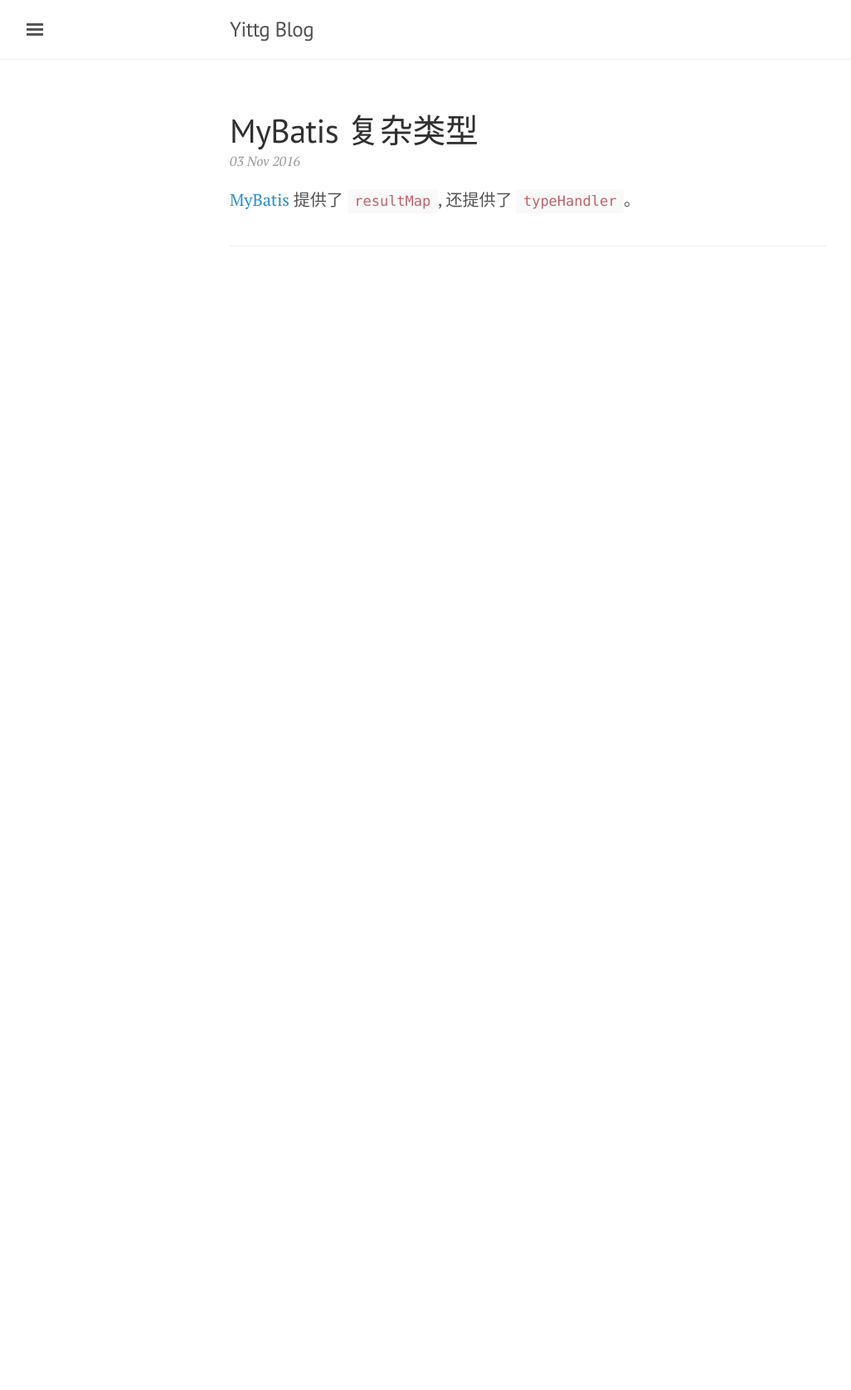
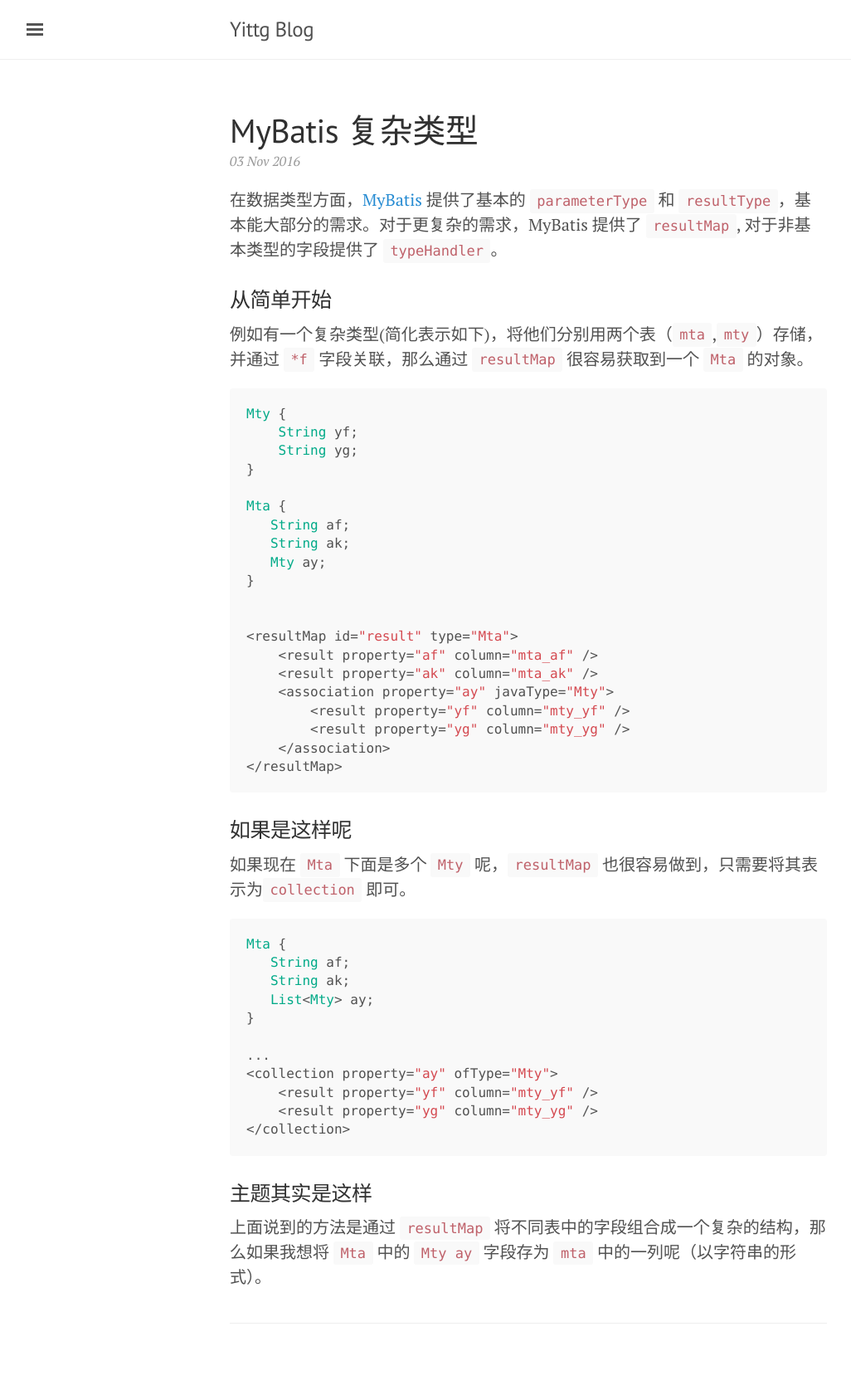
Before and after one commit to yittg/yittg.github.io, a Jekyll site: the page built from _posts/2016-11-03-mybatis-complex-type.md, in a window 1280 px wide. Shown: the whole page at 83% size, without its empty margins (3-1029 px from the left). Built offline with Jekyll 4.4.1, drawn with Linux system fonts in a browser that asks for light colours; before the commit the page ends 900 px from its top, so only the background shows below that.

Commit message:
Update mybatis complex type

````diff
--- a/_posts/2016-11-03-mybatis-complex-type.md
+++ b/_posts/2016-11-03-mybatis-complex-type.md
@@ -3,4 +3,51 @@ layout: post
 title: MyBatis 复杂类型
 ---
 
-[MyBatis](http://www.mybatis.org/mybatis-3/) 提供了 `resultMap`, 还提供了 `typeHandler`。
+在数据类型方面，[MyBatis](http://www.mybatis.org/mybatis-3/) 提供了基本的 `parameterType` 和 `resultType`，基本能大部分的需求。对于更复杂的需求，MyBatis 提供了 `resultMap`, 对于非基本类型的字段提供了 `typeHandler`。
+
+### 从简单开始
+
+例如有一个复杂类型(简化表示如下)，将他们分别用两个表（`mta`,`mty`）存储，并通过 `*f` 字段关联，那么通过 `resultMap` 很容易获取到一个 `Mta` 的对象。
+
+```java
+Mty {
+    String yf;
+    String yg;
+}
+
+Mta {
+   String af;
+   String ak;
+   Mty ay;
+}
+
+
+<resultMap id="result" type="Mta">
+    <result property="af" column="mta_af" />
+    <result property="ak" column="mta_ak" />
+    <association property="ay" javaType="Mty">
+        <result property="yf" column="mty_yf" />
+        <result property="yg" column="mty_yg" />
+    </association>
+</resultMap>
+```
+
+### 如果是这样呢
+如果现在 `Mta` 下面是多个 `Mty` 呢，`resultMap` 也很容易做到，只需要将其表示为`collection` 即可。
+
+```java
+Mta {
+   String af;
+   String ak;
+   List<Mty> ay;
+}
+
+...
+<collection property="ay" ofType="Mty">
+    <result property="yf" column="mty_yf" />
+    <result property="yg" column="mty_yg" />
+</collection>
+```
+
+### 主题其实是这样
+上面说到的方法是通过 `resultMap` 将不同表中的字段组合成一个复杂的结构，那么如果我想将 `Mta` 中的 `Mty ay` 字段存为 `mta` 中的一列呢（以字符串的形式）。
````
